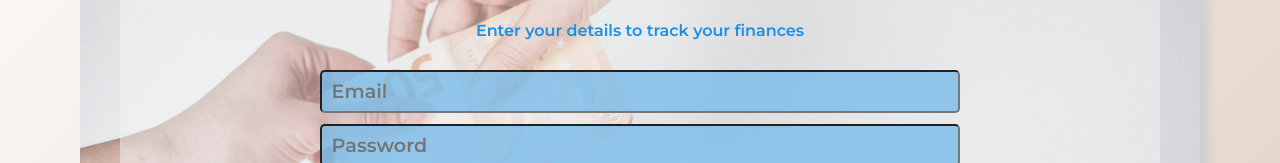
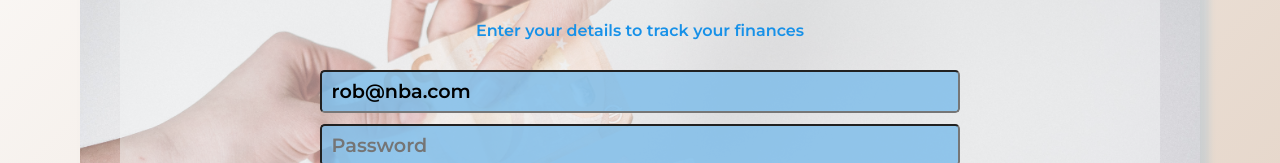
Before and after one commit to sdahal1/MERN_finance_tracker_frontend, a React (Create React App) app: page / in a window 1280 px wide. Shown: the part 298-461 px from the top of the page. Built offline with nearby package versions, Linux system fonts and the light colour scheme.

Commit message:
deploy frontend commented out routes for testing

```diff
--- a/src/components/Auth/Login.js
+++ b/src/components/Auth/Login.js
@@ -39,7 +39,7 @@ const Login = props => {
           type="text"
           name="email"
           onChange={ e => setEmail(e.target.value) }
-          value={ email }
+          value={ "rob@nba.com" }
           id="email"
         />
       </div>
```
